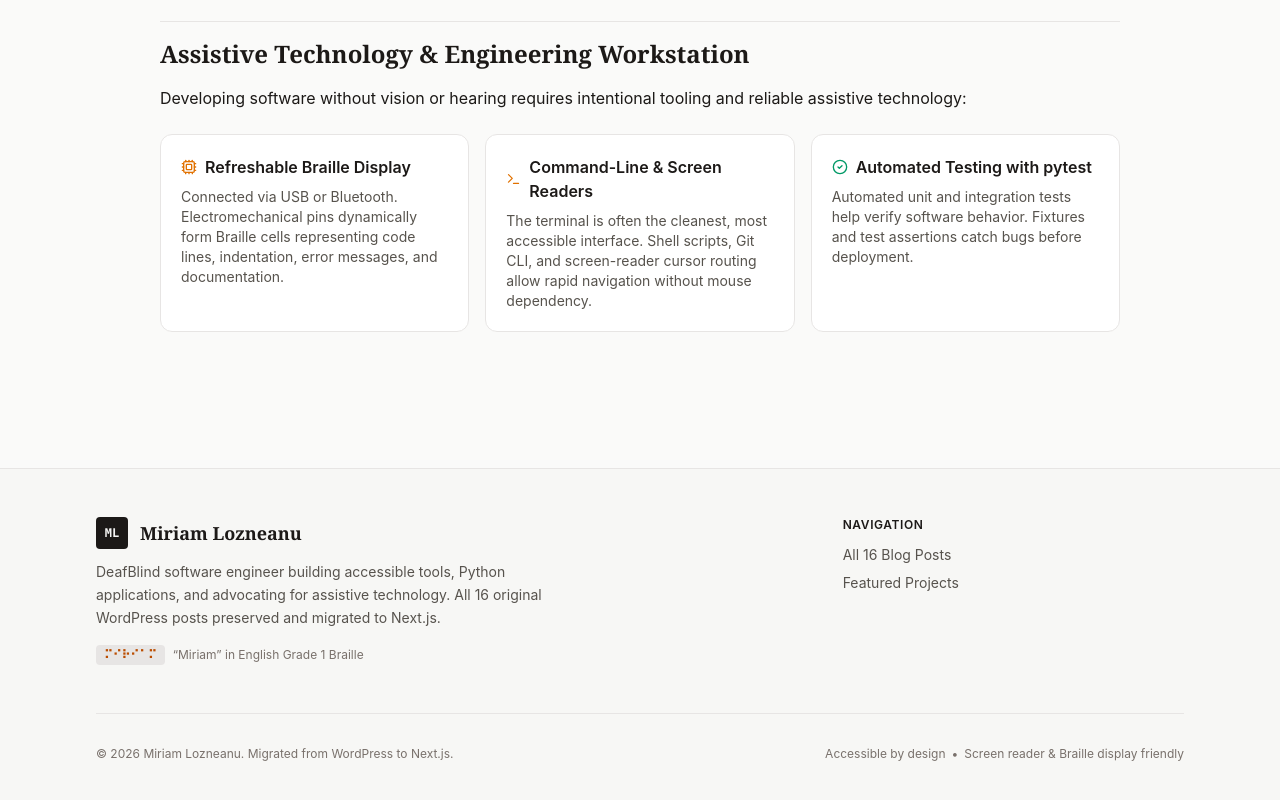
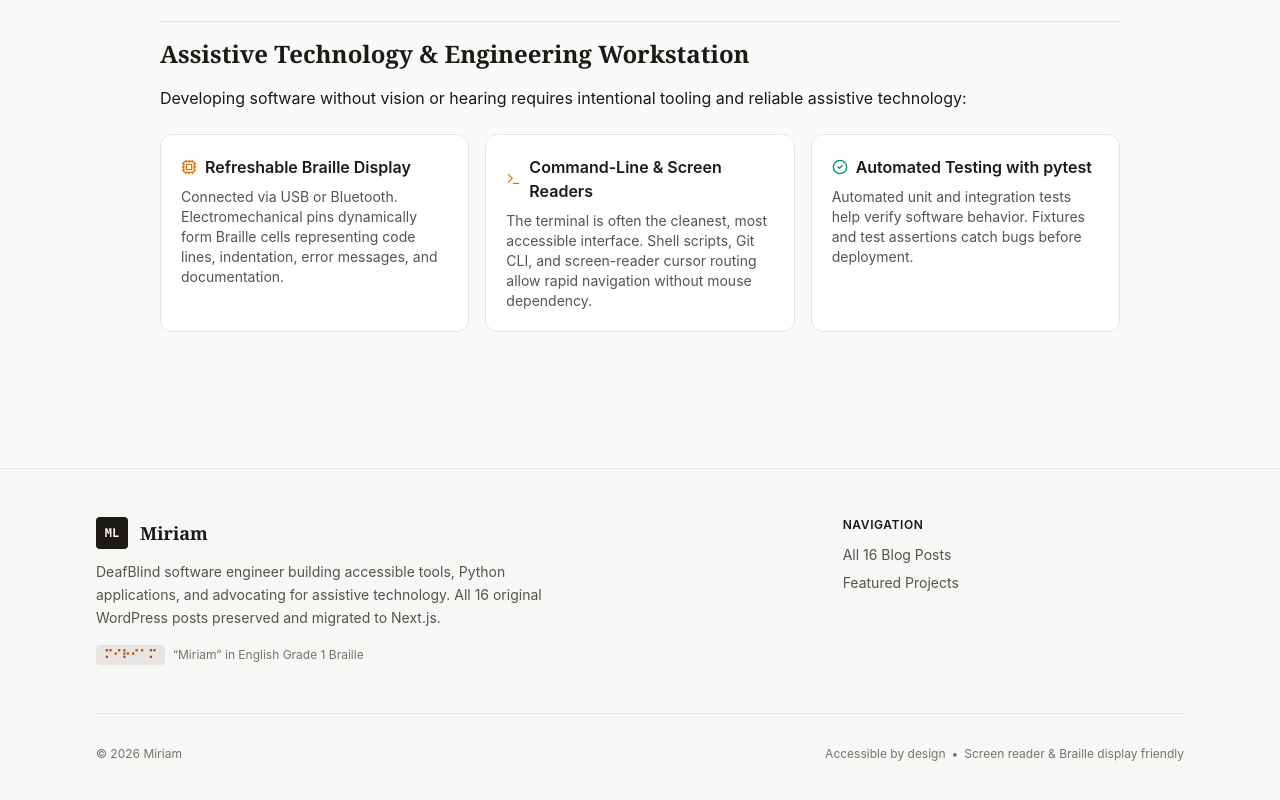
Before and after one commit to mtigzoe/portfolio, a Next.js app: page / in a window 1280 px wide. Shown: the part 3238-4038 px from the top of the page. Built offline with nearby package versions, Linux system fonts and the light colour scheme.

Commit message:
Edited pages.

```diff
--- a/app/projects/page.tsx
+++ b/app/projects/page.tsx
@@ -16,7 +16,7 @@ import {
 export const metadata: Metadata = {
   title: 'Engineering Projects',
   description:
-    'Key software projects engineered by Miriam Lozneanu, including the Accessible TI-89 Calculator, YouTube Transcript Extractor, and Autonomous Vehicle Interface concepts.',
+    'Key software projects engineered by Miriam, including the Accessible TI-89 Calculator, YouTube Transcript Extractor, and Autonomous Vehicle Interface concepts.',
 };
 
 export default function ProjectsPage() {
@@ -119,7 +119,7 @@ export default function ProjectsPage() {
           Projects &amp; Technical Initiatives
         </h1>
         <p className="text-base sm:text-lg text-stone-600 dark:text-zinc-400 max-w-3xl mt-2">
-          These projects showcase Miriam Lozneanu’s journey as a DeafBlind software engineer, focusing
+          These projects showcase Miriam’s journey as a DeafBlind software engineer, focusing
           on accessible tooling, Python backend services, math calculation engines, and assistive
           hardware integration.
         </p>
--- a/components/Footer.tsx
+++ b/components/Footer.tsx
@@ -18,7 +18,7 @@ export function Footer() {
                 ML
               </div>
               <span className="font-serif font-bold text-lg text-stone-900 dark:text-zinc-100">
-                Miriam Lozneanu
+                Miriam
               </span>
             </div>
             <p className="text-sm text-stone-600 dark:text-zinc-400 leading-relaxed max-w-md">
@@ -58,7 +58,7 @@ export function Footer() {
         {/* Bottom Bar */}
         <div className="pt-8 border-t border-stone-200 dark:border-zinc-800 flex flex-col sm:flex-row items-center justify-between text-xs text-stone-500 dark:text-zinc-500 gap-4">
           <p>
-            &copy; {new Date().getFullYear()} Miriam Lozneanu. Migrated from WordPress to Next.js.
+            &copy; {new Date().getFullYear()} Miriam
           </p>
           <p className="flex items-center gap-1.5">
             <span>Accessible by design</span>
--- a/package.json
+++ b/package.json
@@ -40,5 +40,9 @@
     "next": {
       "postcss": "$postcss"
     }
+  },
+  "allowScripts": {
+    "@tailwindcss/oxide@4.1.11": true,
+    "unrs-resolver@1.12.2": true
   }
 }
```
Also changed, not shown: 1 other file (tests, documents, lock files or other folders).
